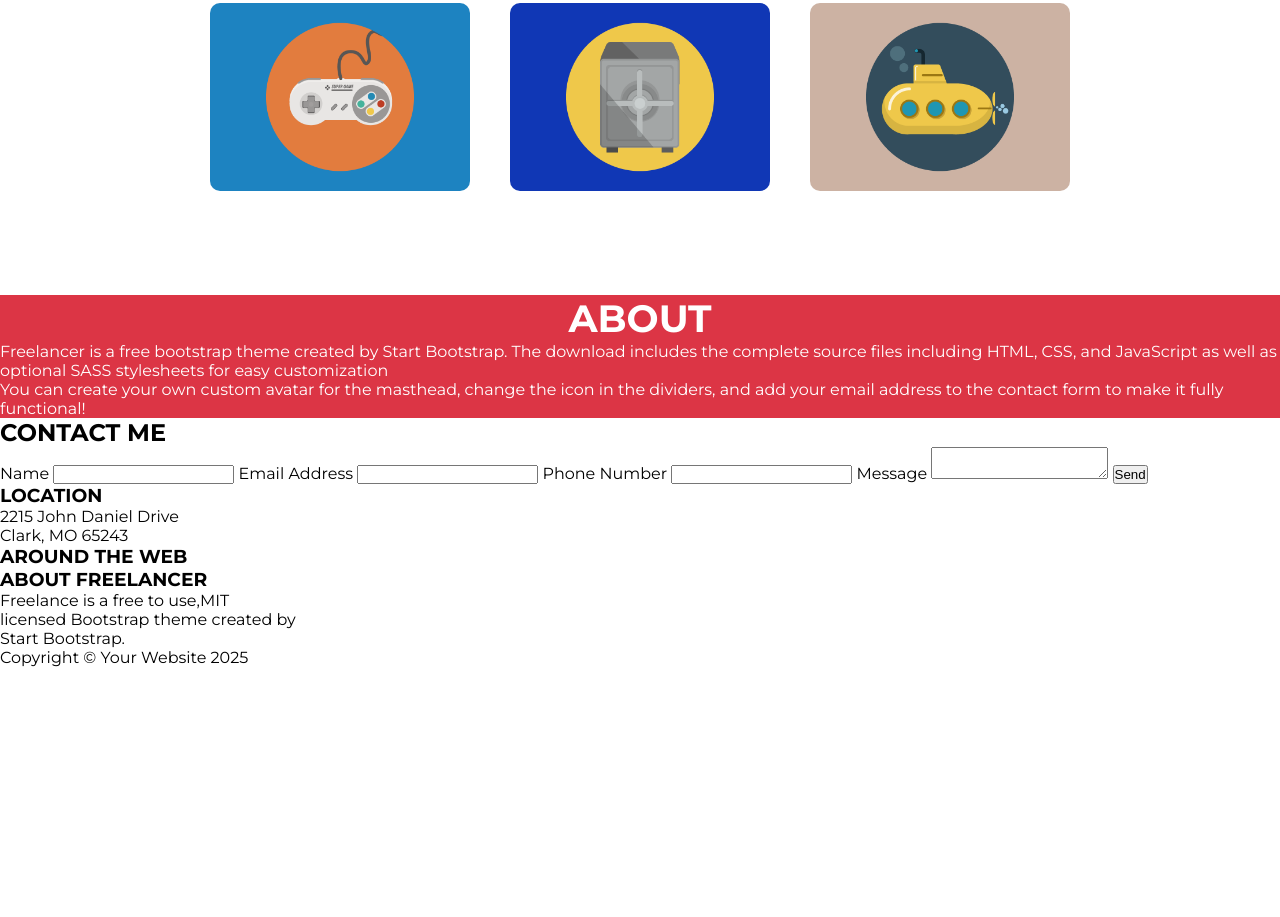
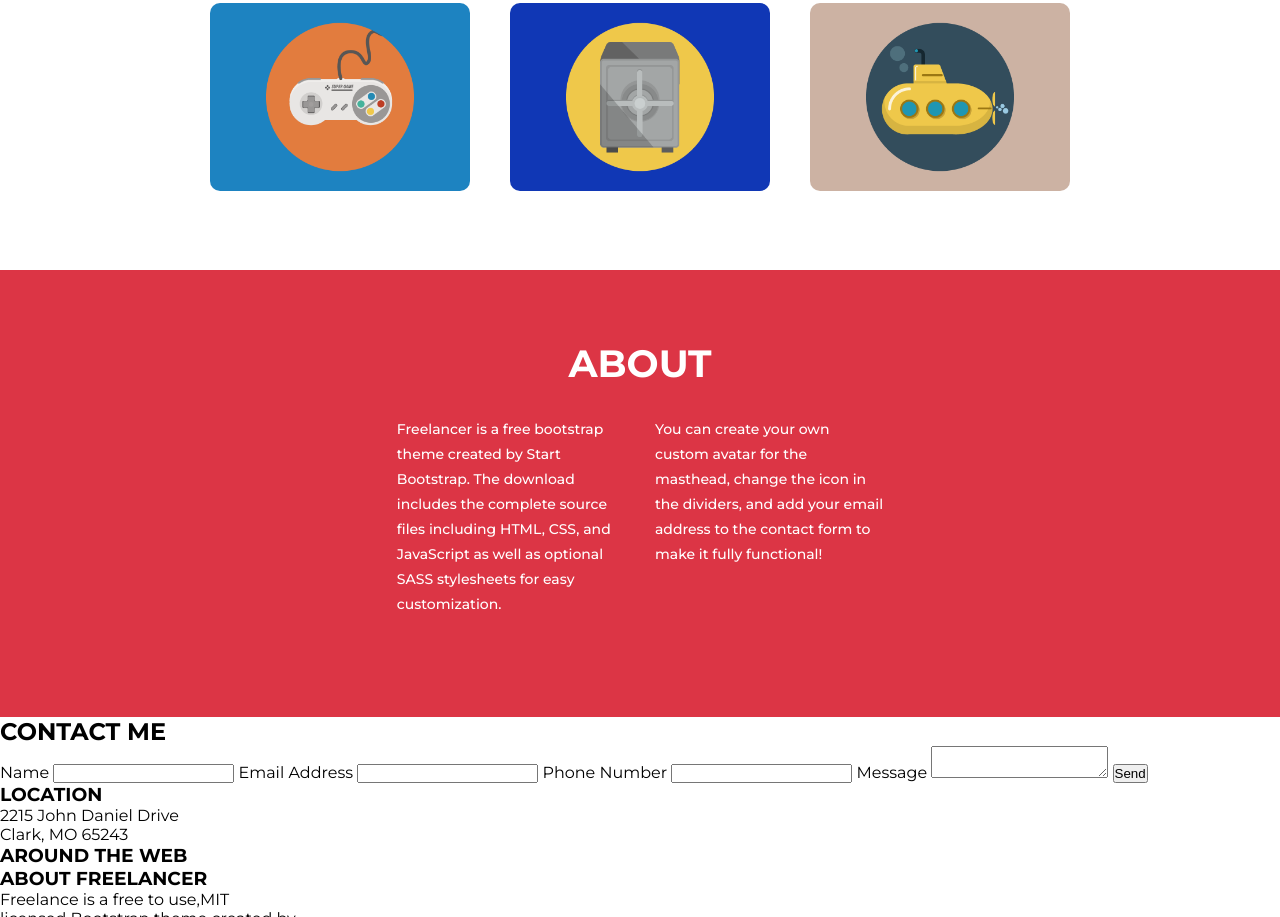
Before and after one commit to Chozen-Wealth/Start-CSS, a plain HTML site: page index.html in a window 1280 px wide. Shown: the part 946-1863 px from the top of the page. Before the commit the page ends 1613 px from the top, so only its background shows below. Drawn offline with Linux system fonts and the light colour scheme.

Commit message:
Section About Fini

```diff
--- a/index.html
+++ b/index.html
@@ -43,13 +43,17 @@
         <section class="sectionAbout">
             <h1>ABOUT</h1>
             <div>
+                <div class="aboutGauche">
                     <p>Freelancer is a free bootstrap theme created by Start Bootstrap.
                     The download includes the complete source files including HTML, CSS,
-                and JavaScript as well as optional SASS stylesheets for easy customization</p>
+                    and JavaScript as well as optional SASS stylesheets for easy customization.</p>
+                </div>
+                <div class="aboutDroite">
                     <p>You can create your own custom avatar for the masthead, change
                     the icon in the dividers, and add your email address to the contact
                     form to make it fully functional!
                     </p>
+                </div>
             </div>
         </section>
         <section class="sectionContact">
--- a/style/style.css
+++ b/style/style.css
@@ -70,7 +70,7 @@ header p {
     align-items: center;
     flex-direction: column;
     padding-top: 75px;
-    padding-bottom: 100px;
+    padding-bottom: 75px;
 }
 .sectionPortfolio h1 {
     font-size: 38px;
@@ -107,13 +107,29 @@ header p {
     flex-direction: column;
     justify-content: center;
     align-items: center;
+    padding-top: 70px;
+    padding-bottom: 100px;
 }
 .sectionAbout h1 {
     font-size: 38px;
+    margin-bottom: 30px;
 
 }
+.sectionAbout > div {
+    display: flex;
+    width: 38%;
+    gap: 30px;
+    font-size: 14px;
+    line-height: 25px;
+    font-weight: 500;
+}
+.aboutGauche {
+    width: 50%;
+}
 
-
+.aboutDroite {
+    width: 50%;
+}
 /* SECTION ABOUT FIN */
 
 
```
Lines whose indentation alone changed are shown as unchanged.
